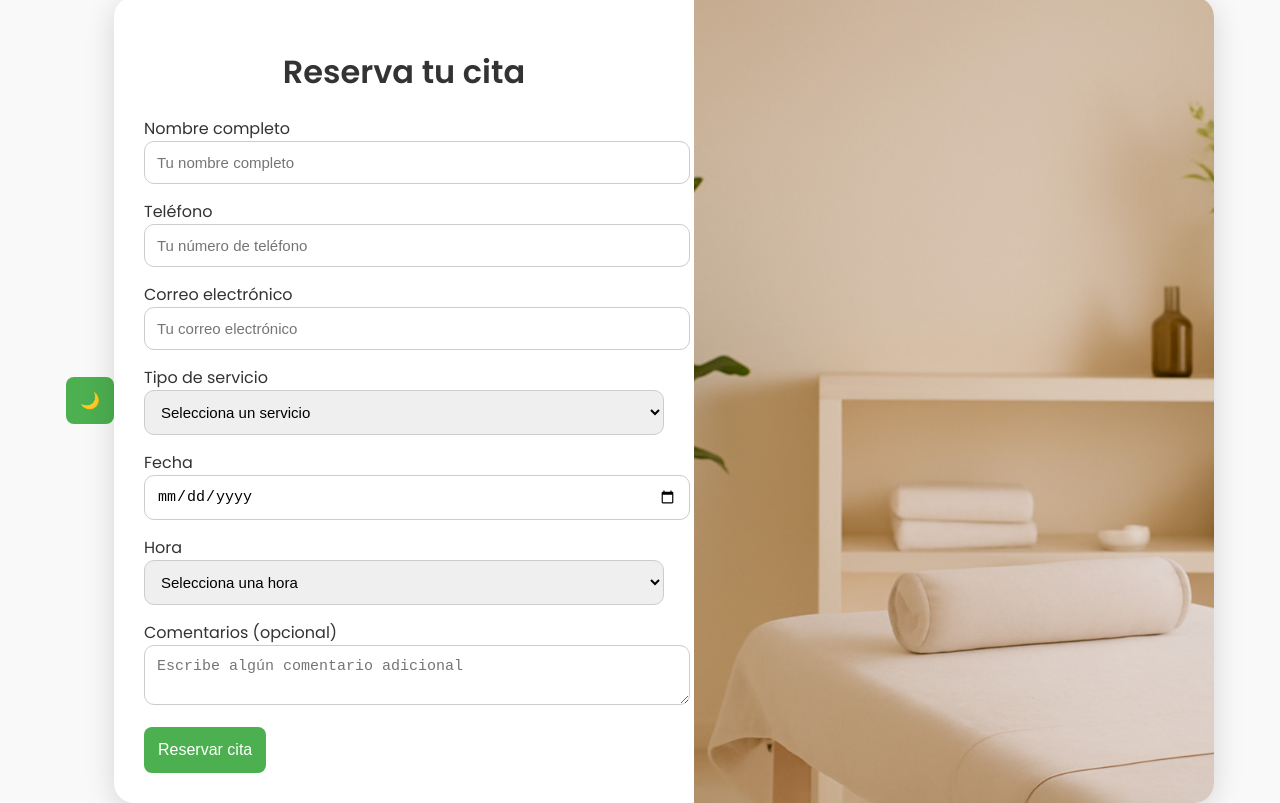
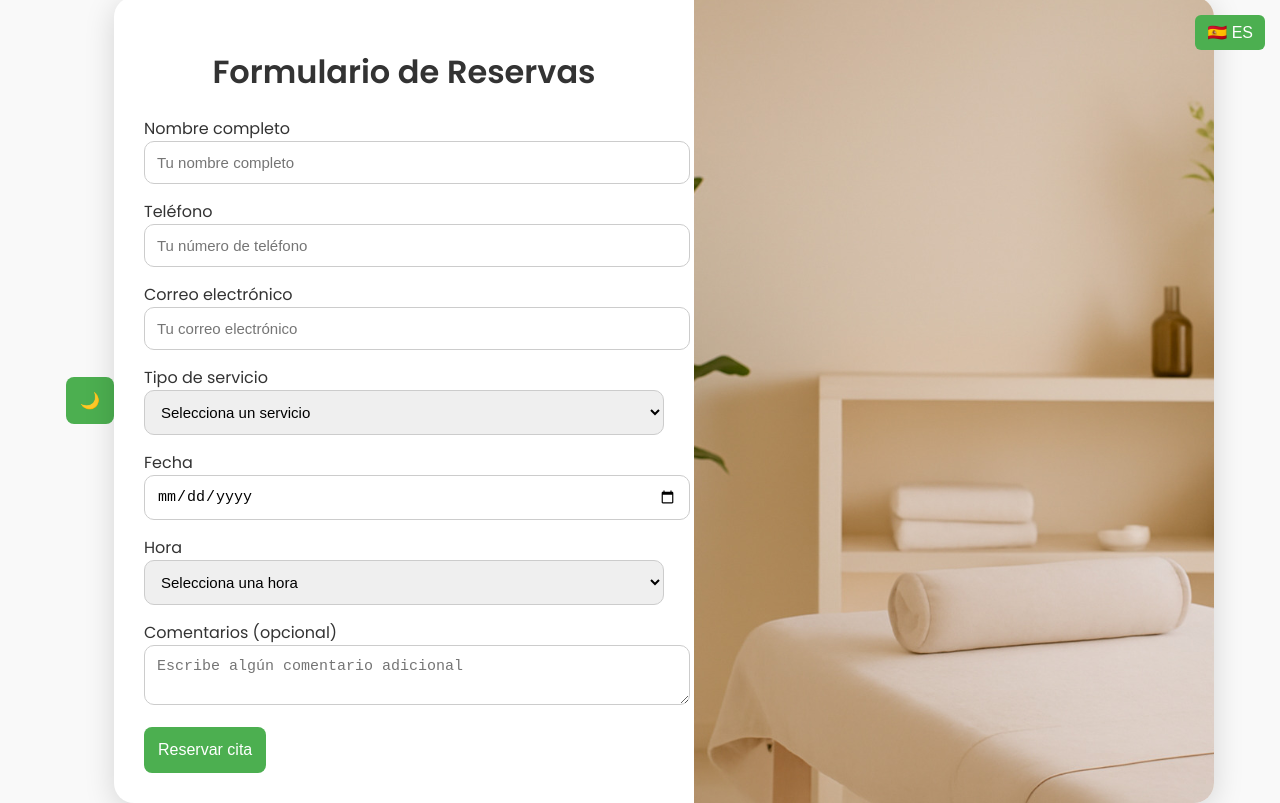
Before and after one commit to mike-jnt/spacarmen, a plain HTML site: page index.html in a window 1280 px wide. Drawn offline with Linux system fonts and the light colour scheme.

Commit message:
index.html

```diff
--- a/index.html
+++ b/index.html
@@ -292,6 +292,13 @@
 
 <body>
   <button id="theme-toggle">🌙</button>
+ <!-- Selector de idioma -->
+<div style="position: fixed; top: 15px; right: 15px; z-index: 1000;">
+  <button id="lang-toggle" style="background:#4CAF50; color:white; border:none; padding:8px 12px; border-radius:6px; cursor:pointer;">
+    🇪🇸 ES
+  </button>
+</div>
+
 
   <div class="container">
     <div class="form-container">
@@ -423,4 +430,78 @@
     </div>
   </div>
 </body>
+
+<script>
+  // ✅ Traducciones: Español ↔ Inglés
+  const translations = {
+    es: {
+      title: "Formulario de Reservas",
+      name: "Nombre completo",
+      phone: "Teléfono",
+      email: "Correo electrónico",
+      service: "Tipo de servicio",
+      date: "Fecha de la reserva",
+      time: "Hora de la reserva",
+      submit: "Reservar cita",
+      confirmation: "Reserva confirmada",
+      popupMessage: "Tu cita ha sido agendada correctamente.",
+      close: "Cerrar"
+    },
+    en: {
+      title: "Booking Form",
+      name: "Full name",
+      phone: "Phone number",
+      email: "Email address",
+      service: "Type of service",
+      date: "Booking date",
+      time: "Booking time",
+      submit: "Book appointment",
+      confirmation: "Booking confirmed",
+      popupMessage: "Your appointment has been successfully scheduled.",
+      close: "Close"
+    }
+  };
+
+  // ✅ Detectar idioma guardado
+  let currentLang = localStorage.getItem("lang") || "es";
+
+  const toggleBtn = document.getElementById("lang-toggle");
+  toggleBtn.textContent = currentLang === "es" ? "🇪🇸 ES" : "🇬🇧 EN";
+
+  // ✅ Función para aplicar traducción
+  function applyTranslation(lang) {
+    document.querySelector("h1").textContent = translations[lang].title;
+    document.querySelector("label[for='name']").textContent = translations[lang].name;
+    document.querySelector("label[for='phone']").textContent = translations[lang].phone;
+    document.querySelector("label[for='email']").textContent = translations[lang].email;
+    document.querySelector("label[for='massage-type']").textContent = translations[lang].service;
+    document.querySelector("label[for='date']").textContent = translations[lang].date;
+    document.querySelector("label[for='time']").textContent = translations[lang].time;
+    document.querySelector("button[type='submit']").textContent = translations[lang].submit;
+
+    // Popup
+    const popup = document.getElementById("confirmationPopup");
+    if (popup) {
+      popup.querySelector("h2").textContent = translations[lang].confirmation;
+      popup.querySelector("p").textContent = translations[lang].popupMessage;
+      popup.querySelector("button").textContent = translations[lang].close;
+    }
+
+    // Actualiza bandera
+    toggleBtn.textContent = lang === "es" ? "🇪🇸 ES" : "🇬🇧 EN";
+  }
+
+  // ✅ Evento para cambiar idioma
+  toggleBtn.addEventListener("click", () => {
+    currentLang = currentLang === "es" ? "en" : "es";
+    localStorage.setItem("lang", currentLang);
+    applyTranslation(currentLang);
+  });
+
+  // ✅ Aplicar idioma inicial
+  document.addEventListener("DOMContentLoaded", () => {
+    applyTranslation(currentLang);
+  });
+</script>
+
 </html>
```
